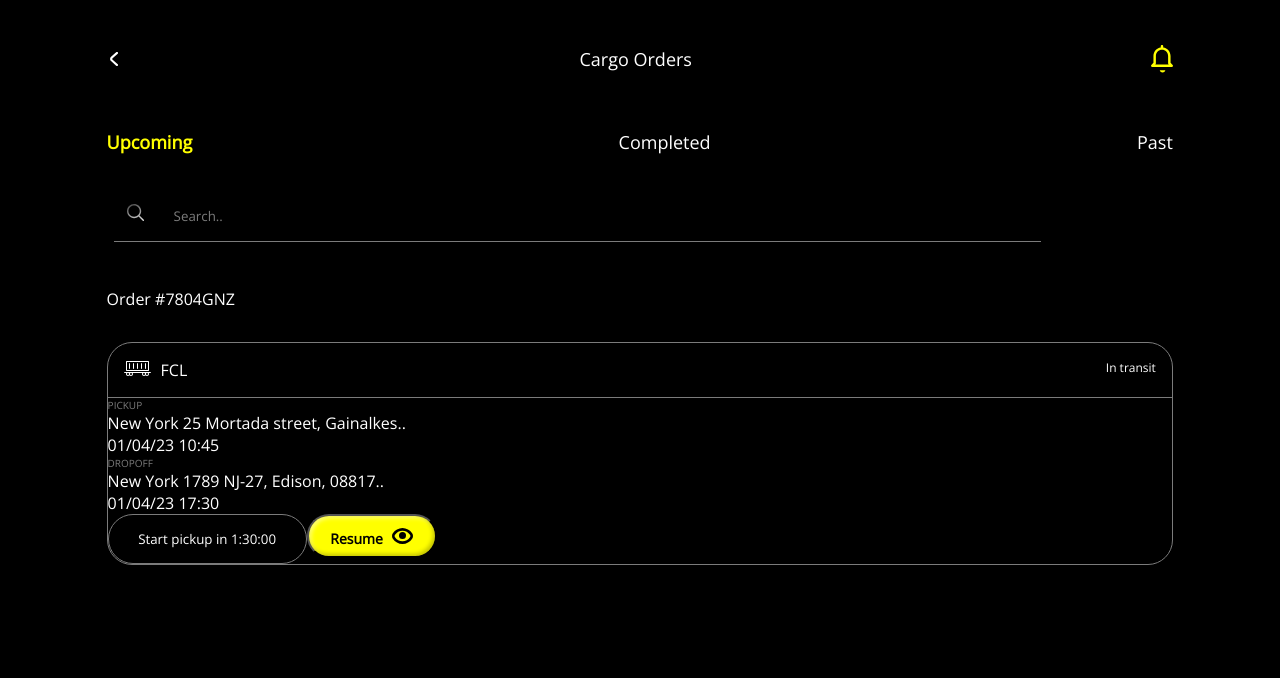
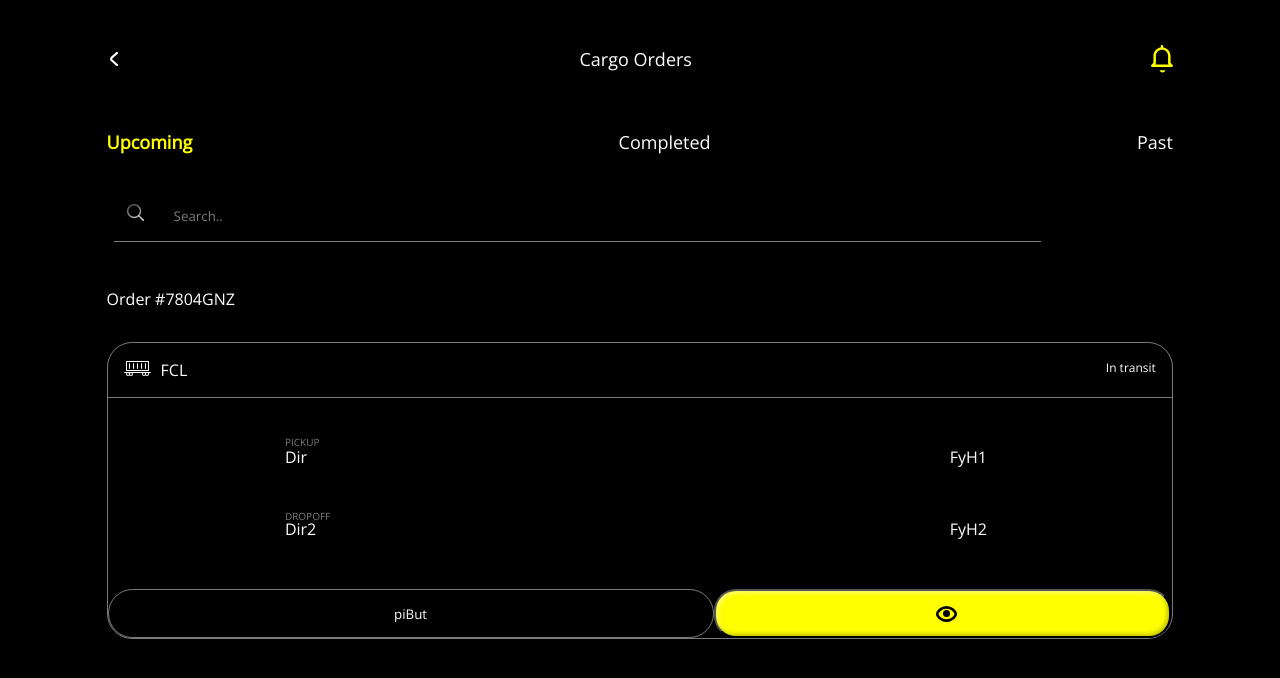
Before and after one commit to Dulceramr/BeGo-prueba, a React (Vite) app: page / in a window 1280 px wide. Shown: the top 678 px of the page. Built offline with nearby package versions, Linux system fonts and the light colour scheme; a web font is replaced by a local one.

Commit message:
Grid de componente Order

```diff
--- a/src/components/Order/Order.css
+++ b/src/components/Order/Order.css
@@ -45,18 +45,13 @@
     font-weight: 500;
 }
 
-.transport-date-information {
-    border-top: #7B7B7B solid 1px;
-    padding: 0;
-}
-
 .resume-button {
     border-radius: 21.93px;
     background-color: #FFFF00;
     box-shadow: inset -2px -2px 4px 0 #C2C200, inset 2px 2px 4px 0 #FFFF80;
-    width: 130px;
+    /* width: 130px;
     height: 43.87px;
-    font-size: 14px;
+    font-size: 14px; */
     font-weight: 900;
 }
 
@@ -71,8 +66,80 @@
 .pickup-button {
     border: #7B7B7B solid 1px;
     border-radius: 25px;
-    width: 199px;
-    height: 50px;
+    /* width: 199px;
+    height: 50px; */
     background-color: transparent;
     color: white;
 }
+
+.transport-date-information {
+    border-top: #7B7B7B solid 1px;
+    padding: 0;
+    height: 15rem;
+    display: grid;
+    grid-template-columns: 16.66% 40.28% 13.89% 8.3% 20.83%;
+    grid-template-rows: 15.38% 4.8% 14.42% 11.54% 3.85% 14.42% 15.38% 20.19%;
+}
+
+.transportation-image {
+  grid-row-start: 3;
+  grid-row-end: 8;
+  grid-column-start: 1;
+  grid-column-end: 2;
+}
+
+.pickup {
+    grid-row-start: 2;
+  grid-row-end: 3;
+  grid-column-start: 2;
+  grid-column-end: 5;
+}
+
+.pickup-adress {
+    grid-row-start: 3;
+  grid-row-end: 4;
+  grid-column-start: 2;
+  grid-column-end: 3;
+}
+
+.dropoff {
+    grid-row-start: 5;
+  grid-row-end: 6;
+  grid-column-start: 2;
+  grid-column-end: 3;
+}
+
+.dropoff-adress{
+    grid-row-start: 6;
+  grid-row-end: 7;
+  grid-column-start: 2;
+  grid-column-end: 4;
+}
+
+.pickup-time {
+    grid-row-start: 3;
+  grid-row-end: 4;
+  grid-column-start: 5;
+  grid-column-end: 6;
+}
+
+.dropoff-time {
+    grid-row-start: 6;
+  grid-row-end: 7;
+  grid-column-start: 5;
+  grid-column-end: 6;
+}
+
+.resume-button {
+    grid-row-start: 8;
+  grid-row-end: 9;
+  grid-column-start: 3;
+  grid-column-end: 6;
+}
+
+.pickup-button {
+    grid-row-start: 8;
+  grid-row-end: 9;
+  grid-column-start: 1;
+  grid-column-end: 3;
+}
--- a/src/components/Order/Order.tsx
+++ b/src/components/Order/Order.tsx
@@ -16,15 +16,14 @@ export const Order: React.FC = () => {
                 </div>
                 <div className='transport-date-information'>
                     <div className='transportation-image'></div>
-                    <div className='pickup-dropoff'>PICKUP</div>
-                    <div className='pickup-adress'>New York 25 Mortada street, Gainalkes..</div>
-                    <div className='pickup-time'>01/04/23 10:45</div>
-                    <div className='pickup-dropoff'>DROPOFF</div>
-                    <div className='dropoff-adress'>New York 1789 NJ-27, Edison, 08817..</div>
-                    <div className='dropoff-time'>01/04/23 17:30</div>
-                    <button className='pickup-button'>Start pickup in 1:30:00</button>
+                    <div className='pickup-dropoff pickup'>PICKUP</div>
+                    <div className='pickup-adress'>Dir</div>
+                    <div className='pickup-time'>FyH1</div>
+                    <div className='pickup-dropoff dropoff'>DROPOFF</div>
+                    <div className='dropoff-adress'>Dir2</div>
+                    <div className='dropoff-time'>FyH2</div>
+                    <button className='pickup-button'>piBut</button>
                     <button className='resume-button'>
-                        Resume
                         <img src='/eye.svg' alt='Eye icon' className='Eye-icon'/>
                     </button>
                 </div>
```
